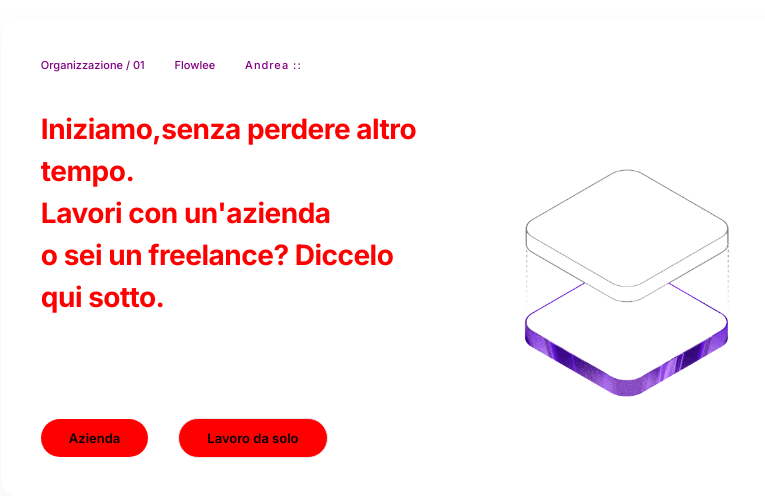
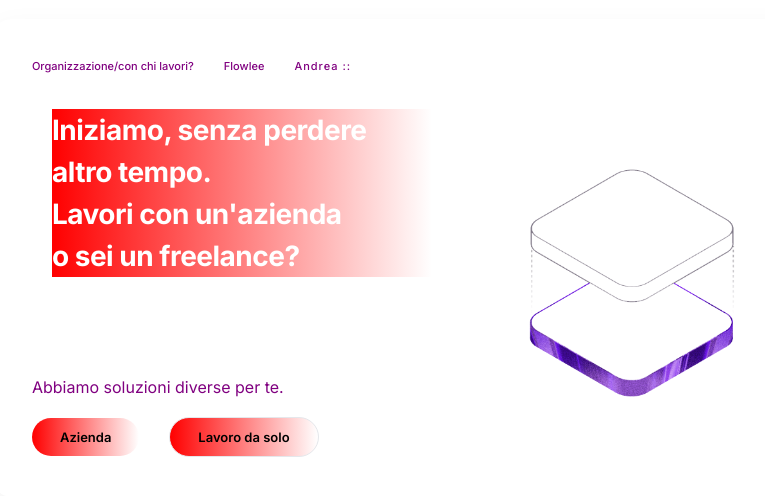
Before and after one commit to andreabarbaro4-commits/flowlee---platform, a React (Vite) app: page / in a window 1280 px wide. Shown: the part 142-638 px from the top of the page, without its empty margins (228-993 px from the left). Built offline with nearby package versions, Linux system fonts and the light colour scheme.

Commit message:
chore: aggionramento file CSS e TSX

```diff
--- a/src/App.css
+++ b/src/App.css
@@ -1,6 +1,3 @@
-
-
-
 @import url('https://fonts.googleapis.com/css2?family=Inter:wght@400;500;600;700&display=swap');
 
 * {
@@ -30,13 +27,19 @@
 
 
 
+
 }
 
+.cielo{
+  color: purple ;
+  font-size: 4;
+  margin-top: 10px;
+}
 .brand-header {
   color: purple ;
 }
 
-.app-wrapper {
+.appwrapper {
 
   min-height: 100vh;
   width: 100%;
@@ -46,6 +49,7 @@
   background-color: white;
   padding: 0px;
 }
+
 
 
 
@@ -144,9 +148,11 @@
 }
 
 .btn-dark {
-  background-color: red;
+  background: linear-gradient(to right, red, white);
   color: black;
   margin-right: 30px;
+
+
 
 }
 
@@ -155,9 +161,10 @@
 }
 
 .btn-light {
-  background-color: red ;
+ background: linear-gradient(to right, red, white);
   color: black;
   border: 1px solid #e5e7eb;
+
 
 
 }
@@ -262,7 +269,11 @@
   margin-top: 10px;
 }
 .main-title{
-  color: red;
+  color: white ;
+  margin-top: 40x;
+  margin-left: 20px;
+  background: linear-gradient(to right, red, white);
+
 }
 
 
@@ -270,6 +281,7 @@
 .animate-fade-in {
   animation: fadeIn 0.4s ease-out forwards;
 }
+
 
 
 @keyframes fadeIn {
--- a/src/App.tsx
+++ b/src/App.tsx
@@ -4,7 +4,7 @@ import heroImg from './assets/hero.png';
 
 function App() {
   const [step, setStep] = useState<number>(1);
-  const [userType, setUserType] = useState<'company' | 'solo' | null>(null);
+  const [userType, setUserType] = useState<'Azienda' | 'professionista' | null>(null);
 
   // Stati per gestire i campi del form
   const [companyName, setCompanyName] = useState<string>('');
@@ -13,19 +13,18 @@ function App() {
 
   );
 
-  const handleSelectType = (type: 'company' | 'solo') => {
+  const handleSelectType = (type: 'Azienda' | 'professionista') => {
     setUserType(type);
 
-    if (type === 'solo') {
-      setCompanyName('Freelance / Nome');
+    if (type === 'professionista') {
+
       setTeamSize('1-n10');
     }
-      setCompanyName('Freelance / Nome');
     setStep(2);
   };
 
   return (
-    <div className="app-wrapper">
+    <div className = "appwrapper" >
 
 
       <div className={`blob-bg ${step === 2 ? 'step-2-active' : ''}`}></div>
@@ -35,7 +34,7 @@ function App() {
         {step === 1 && (
           <section className="card-layout step-one animate-fade-in">
             <header className="card-header">
-              <span className="breadcrumb">Organizzazione / 01</span>
+              <span className="breadcrumb">Organizzazione/con chi lavori? </span>
               <div className="brand-header">
                 <span className="brand-cielo">Flowlee</span>
               </div>
@@ -45,23 +44,51 @@ function App() {
             <div className="Uno">
               <div className="Due">
                 <h1 className="main-title">
-                  Iniziamo,senza perdere altro tempo. <br />
+                  Iniziamo, senza perdere altro tempo. <br />
                   Lavori con un'azienda<br />
                   o sei un freelance?
-                  Diccelo qui sotto.
+
                 </h1>
 
 
 
+                <div className = "cielo">
+                  <header className = "Si">
+                    Abbiamo soluzioni diverse per te.
+                    </header>
+                    </div>
+
+
+
+
+                  <br />
+
+
+
+                {/* Contenitore dei bottoni */}
                 <div className="ciao">
-                  <button className="btn btn-dark" onClick={() => handleSelectType('company')}>
+                  <button className="btn btn-dark" onClick={() => handleSelectType('Azienda')}>
                    Azienda
                   </button>
-                  <button className="btn btn-light" onClick={() => handleSelectType('solo')}>
+                  <button className="btn btn-light" onClick={() => handleSelectType('professionista')}>
                     Lavoro da solo
                   </button>
                 </div>
               </div>
+
+
+
+
+
+
+
+
+
+
+
+
+
+
 
               <div className="content-right">
                 <div className="hero-image-wrapper">
@@ -75,7 +102,7 @@ function App() {
         {step === 2 && (
           <section className="card-layout step-two animate-fade-in">
             <header className="card-header">
-              <span className="breadcrumb">Organizzazione / 02</span>
+              <span className="breadcrumb">Organizzazione /Dettagli </span>
               <div className="brand-header">
                 <span className="brand-text">Flowlee</span>
               </div>
@@ -85,13 +112,13 @@ function App() {
             <div className="card-body form-split">
 
               <div className="Tre">
-                <span className="box-label">Logo</span>
+
                 <div className="4">
                   <svg className="company-logo" width="120" height="50">
                     <use href="/icons.svg#icons" />
                   </svg>
                   <span className="logo-subtext">
-                    {userType === 'company' ? 'COMPANY' : 'SOLO'}
+                    {userType === 'Azienda' ? 'Azienda' : 'PROFESSIONISTA'}
                   </span>
                 </div>
               </div>
@@ -102,7 +129,7 @@ function App() {
 
                   <div className="form-group">
                     <label htmlFor="companyName">
-                      {userType === 'company' ? "Nome dell'azienda" : "Nome Professionista"}
+                      {userType === 'Azienda' ? "Nome dell'azienda" : "Nome e cognome"}
                     </label>
                     <input
                       type="text"
@@ -113,9 +140,9 @@ function App() {
                   </div>
 
                   {/* Mostra la dimensione del team solo se è un'azienda */}
-                  {userType === 'company' && (
+                  {userType === 'Azienda' && (
                     <div className="form-group">
-                      <label htmlFor="teamSize">Numero persone</label>
+                      <label htmlFor="teamSize">Numero dipendenti</label>
                       <div className="select-wrapper">
                         <select
                           id="teamSize"
--- a/src/index.css
+++ b/src/index.css
@@ -1,4 +1,5 @@
 /* Struttura generale */
+
 .app-wrapper {
   display: flex;
   justify-content: center;
```
